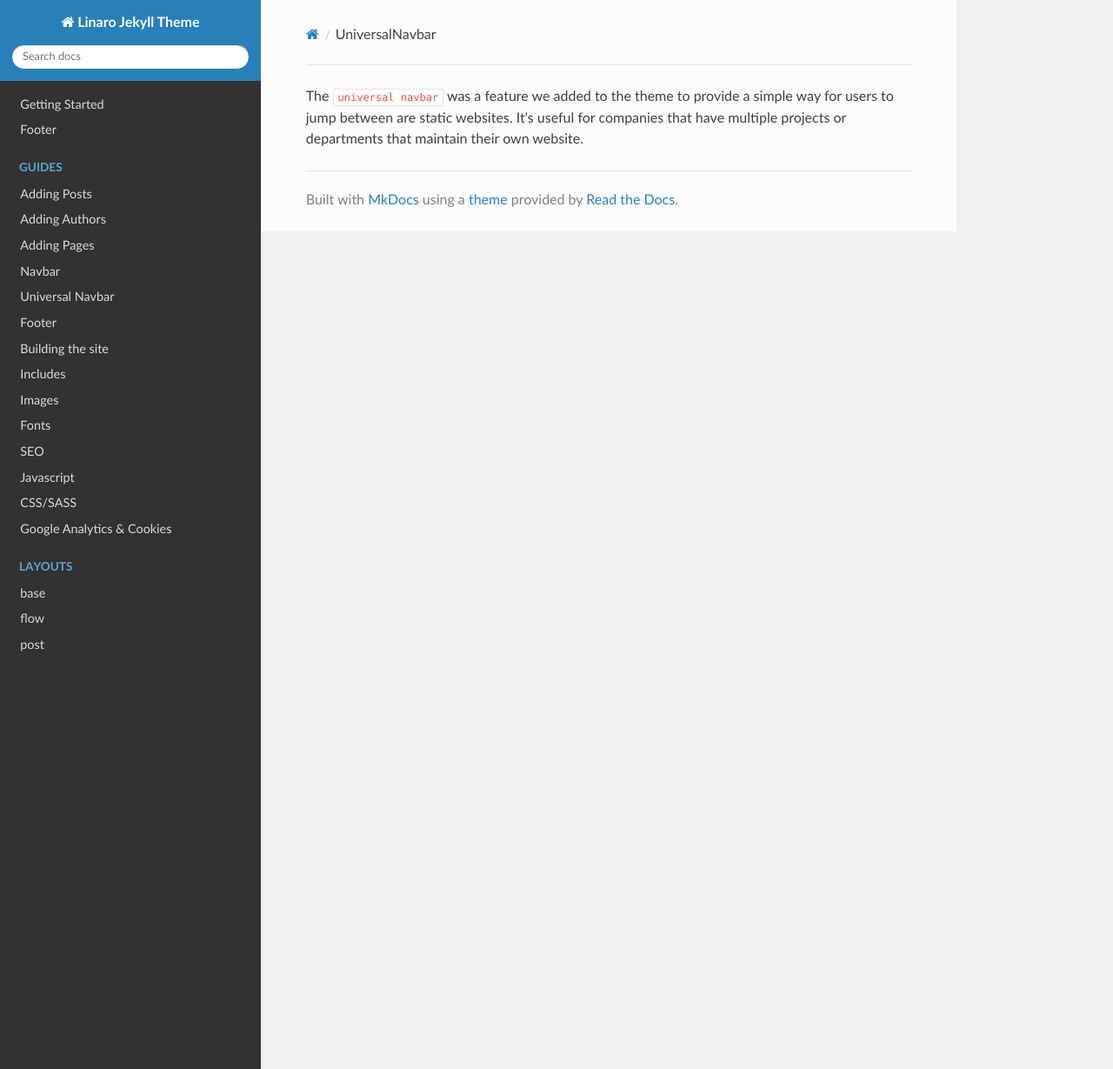
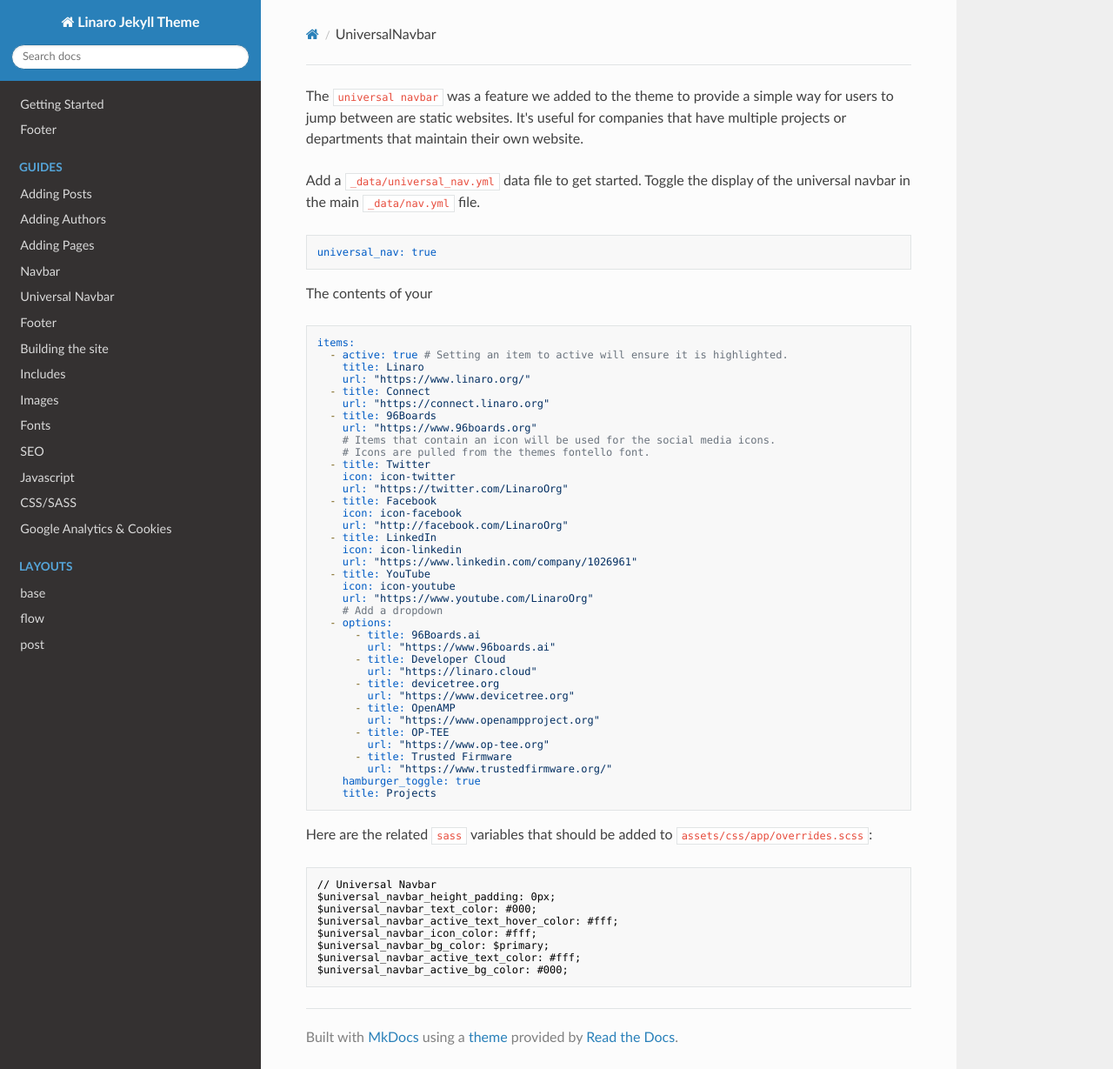
Before and after one commit to linaro-marketing/linaro-jekyll-theme, an MkDocs documentation site: the page built from docs/data_files/UniversalNavbar.md, in a window 1280 px wide and 1229 px high. Shown: the whole window at 87% size. Built offline with MkDocs 1.6.1, drawn with Linux system fonts in a browser that asks for light colours; nearby versions of some CDN libraries.

Commit message:
Updated the docs

````diff
--- a/docs/data_files/UniversalNavbar.md
+++ b/docs/data_files/UniversalNavbar.md
@@ -1 +1,62 @@
 The `universal navbar` was a feature we added to the theme to provide a simple way for users to jump between are static websites. It's useful for companies that have multiple projects or departments that maintain their own website.
+
+Add a `_data/universal_nav.yml` data file to get started. Toggle the display of the universal navbar in the main `_data/nav.yml` file.
+
+```yaml
+universal_nav: true
+```
+The contents of your
+
+```yaml
+items:
+  - active: true # Setting an item to active will ensure it is highlighted.
+    title: Linaro
+    url: "https://www.linaro.org/"
+  - title: Connect
+    url: "https://connect.linaro.org"
+  - title: 96Boards
+    url: "https://www.96boards.org"
+    # Items that contain an icon will be used for the social media icons.
+    # Icons are pulled from the themes fontello font.
+  - title: Twitter
+    icon: icon-twitter
+    url: "https://twitter.com/LinaroOrg"
+  - title: Facebook
+    icon: icon-facebook
+    url: "http://facebook.com/LinaroOrg"
+  - title: LinkedIn
+    icon: icon-linkedin
+    url: "https://www.linkedin.com/company/1026961"
+  - title: YouTube
+    icon: icon-youtube
+    url: "https://www.youtube.com/LinaroOrg"
+    # Add a dropdown
+  - options:
+      - title: 96Boards.ai
+        url: "https://www.96boards.ai"
+      - title: Developer Cloud
+        url: "https://linaro.cloud"
+      - title: devicetree.org
+        url: "https://www.devicetree.org"
+      - title: OpenAMP
+        url: "https://www.openampproject.org"
+      - title: OP-TEE
+        url: "https://www.op-tee.org"
+      - title: Trusted Firmware
+        url: "https://www.trustedfirmware.org/"
+    hamburger_toggle: true
+    title: Projects
+```
+
+Here are the related `sass` variables that should be added to `assets/css/app/overrides.scss`:
+
+```sass
+// Universal Navbar
+$universal_navbar_height_padding: 0px;
+$universal_navbar_text_color: #000;
+$universal_navbar_active_text_hover_color: #fff;
+$universal_navbar_icon_color: #fff;
+$universal_navbar_bg_color: $primary;
+$universal_navbar_active_text_color: #fff;
+$universal_navbar_active_bg_color: #000;
+```
````
